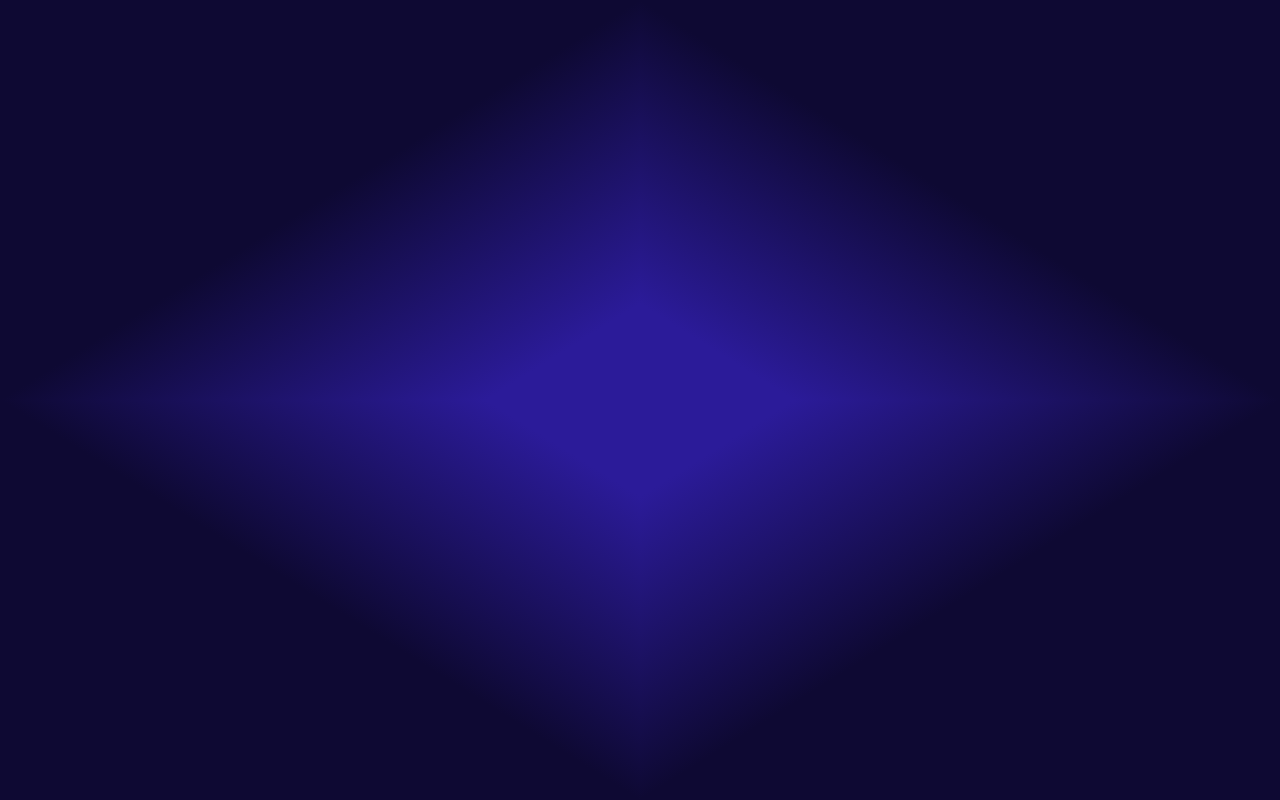
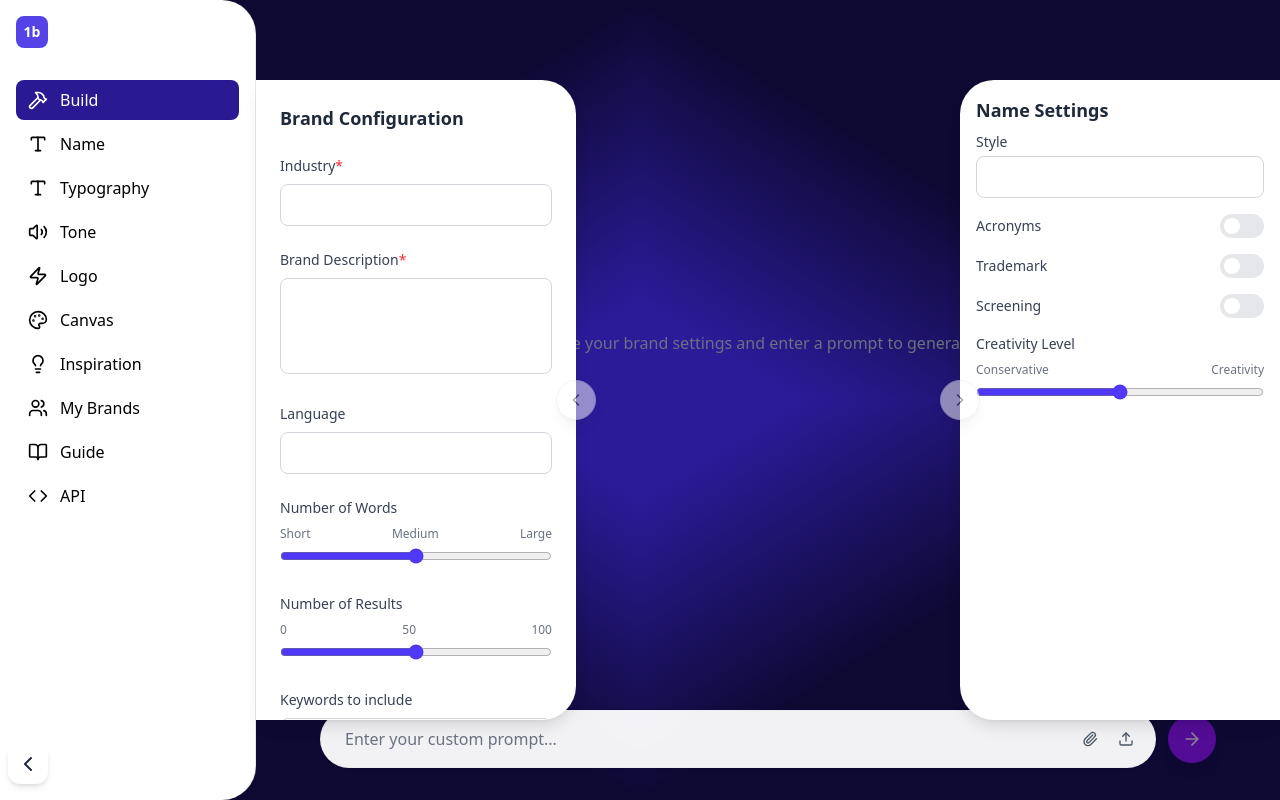
Before and after one commit to aman-ifza/1base, a React (Vite) app in the folder frontend/: page / in a window 1280 px wide. Built offline with nearby package versions, Linux system fonts and the light colour scheme.

Commit message:
added sone pages

```diff
--- a/frontend/src/App.jsx
+++ b/frontend/src/App.jsx
@@ -23,13 +23,15 @@ import TypographyTemplate from './components/TypographyTemplate';
 import TypographyPreview from './components/TypographyPreview';
 import TypographySidebar from './components/TypographySidebar';
 import Build from './Pages/Build';
+import MyBrands from './Pages/MyBrands';
+import Name from './Pages/Name';
 import GuidePage from './Pages/GuidePage';
 
 function App() {
 
   return (
     <div>
-
+      <Name />
     </div>
   )
 }
--- /dev/null
+++ b/frontend/src/Pages/MyBrands.jsx
@@ -0,0 +1,63 @@
+import React from 'react';
+import Sidebar from '../components/Sidebar';
+import Brand from '../components/Brand';
+
+const MyBrands = () => {
+  const brandData = [
+    {
+      id: 1,
+      name: "1base",
+      description: "Created via 1BASE",
+      logo: "/src/assets/base.png",
+      backgroundColor: "from-blue-600 to-gray-800"
+    },
+    {
+      id: 2,
+      name: "Nvidia",
+      description: "Created via 1BASE",
+      logo: "/src/assets/nvidia-logo.png",
+      backgroundColor: "from-green-600 to-gray-800"
+    },
+    {
+      id: 3,
+      name: "Apple",
+      description: "Created via 1BASE",
+      logo: "/src/assets/apple-logo.png",
+      backgroundColor: "from-gray-800 to-black"
+    }
+  ];
+
+  return (
+    <div className="min-h-screen flex">
+      {/* Left Sidebar */}
+      <div className="flex-shrink-0">
+        <Sidebar />
+      </div>
+
+      {/* Main Content Area */}
+      <div className="flex-1 flex flex-col overflow-hidden">
+
+        {/* Scrollable Brand Cards Container with Glass Background */}
+        <div className="flex-1 overflow-y-auto p-8 pt-12">
+          <div className="max-w-6xl mx-auto">
+            <div className="bg-white/5 backdrop-blur-md border border-white/10 rounded-2xl p-6 shadow-xl">
+              <div className="space-y-8">
+                {brandData.map((brand) => (
+                  <Brand
+                    key={brand.id}
+                    name={brand.name}
+                    description={brand.description}
+                    logo={brand.logo}
+                    backgroundColor={brand.backgroundColor}
+                  />
+                ))}
+              </div>
+            </div>
+          </div>
+        </div>
+      </div>
+    </div>
+  );
+};
+
+export default MyBrands;
--- /dev/null
+++ b/frontend/src/Pages/Name.jsx
@@ -0,0 +1,56 @@
+import React, { useState } from 'react';
+import Sidebar from '../components/Sidebar';
+import NameMiniSidebar from '../components/NameMiniSidebar';
+import NameRightMiniSidebar from '../components/NameRightMiniSidebar';
+import PromptBar from '../components/PromptBar';
+import Chatbox from '../components/Chatbox';
+
+const Name = () => {
+  const [isPromptSubmitted, setIsPromptSubmitted] = useState(false);
+
+  const handlePromptSubmit = () => {
+    setIsPromptSubmitted(true);
+  };
+
+  return (
+    <div className="min-h-screen flex">
+      {/* Left Sidebar */}
+      <div className="flex-shrink-0">
+        <Sidebar />
+      </div>
+
+      {/* NameMiniSidebar - positioned fixed to attach to main sidebar */}
+      <NameMiniSidebar isCollapsed={isPromptSubmitted} />
+
+      {/* Main Content Area */}
+      <div className="flex-1 flex flex-col">
+
+        {/* Central workspace area */}
+        <div className="flex-1 flex items-center justify-center p-8">
+          {isPromptSubmitted ? (
+            <div className="w-full h-full animate-fade-in">
+              <Chatbox />
+            </div>
+          ) : (
+            <div className="text-center text-gray-500 transition-opacity duration-300">
+              {/* Placeholder content when no prompt is submitted */}
+              <p>Configure your brand settings and enter a prompt to generate names</p>
+            </div>
+          )}
+        </div>
+
+        {/* Bottom Prompt Bar */}
+        <div className="flex-shrink-0 p-6 pb-8">
+          <PromptBar onSubmit={handlePromptSubmit} />
+        </div>
+      </div>
+
+      {/* Right Sidebar */}
+      <div className="flex-shrink-0">
+        <NameRightMiniSidebar isCollapsed={isPromptSubmitted} />
+      </div>
+    </div>
+  );
+};
+
+export default Name;
--- a/frontend/src/components/NameMiniSidebar.jsx
+++ b/frontend/src/components/NameMiniSidebar.jsx
@@ -1,7 +1,7 @@
 import React, { useState } from 'react';
 import { ChevronLeft, ChevronRight } from 'lucide-react';
 
-const NameMiniSidebar = () => {
+const NameMiniSidebar = ({ isCollapsed: forceCollapsed }) => {
   const [isCollapsed, setIsCollapsed] = useState(false);
   const [selectedIndustry, setSelectedIndustry] = useState('');
   const [brandDescription, setBrandDescription] = useState('');
@@ -10,11 +10,14 @@ const NameMiniSidebar = () => {
   const [resultCount, setResultCount] = useState(50);
   const [keywords, setKeywords] = useState('');
 
+  // Use forced collapsed state if provided, otherwise use internal state
+  const actuallyCollapsed = forceCollapsed !== undefined ? forceCollapsed : isCollapsed;
+
   return (
-    <div className="fixed left-0 top-1/2 -translate-y-1/2 flex h-[80vh]">
+    <div className="fixed left-64 top-1/2 -translate-y-1/2 flex h-[80vh] z-10">
       <div
         className={`bg-white transition-all duration-300 ease-in-out overflow-hidden
-        ${isCollapsed ? 'w-0' : 'w-80'}
+        ${actuallyCollapsed ? 'w-0' : 'w-80'}
         h-full rounded-tr-[34px] rounded-br-[34px] shadow-lg`}
       >
         <div className="h-full overflow-y-auto scrollbar-thin scrollbar-thumb-gray-300 scrollbar-track-transparent p-6">
@@ -121,12 +124,14 @@ const NameMiniSidebar = () => {
       {/* Toggle Button */}
       <div className="relative">
         <button
-          onClick={() => setIsCollapsed(!isCollapsed)}
+          onClick={() => forceCollapsed === undefined && setIsCollapsed(!isCollapsed)}
+          disabled={forceCollapsed !== undefined}
           className={`absolute top-1/2 -translate-y-1/2 flex items-center justify-center transition-all duration-300
             w-10 h-10 bg-white hover:bg-gray-50 rounded-full shadow-lg border border-gray-200
-            ${isCollapsed ? 'left-3' : '-right-5'}`}
+            ${actuallyCollapsed ? 'left-3' : '-right-5'}
+            ${forceCollapsed !== undefined ? 'opacity-50 cursor-not-allowed' : ''}`}
         >
-          {isCollapsed ? (
+          {actuallyCollapsed ? (
             <ChevronRight className="w-5 h-5 text-gray-600" />
           ) : (
             <ChevronLeft className="w-5 h-5 text-gray-600" />
--- a/frontend/src/components/NameRightMiniSidebar.jsx
+++ b/frontend/src/components/NameRightMiniSidebar.jsx
@@ -1,7 +1,7 @@
 import React, { useState } from 'react';
 import { ChevronLeft, ChevronRight } from 'lucide-react';
 
-const NameRightMiniSidebar = () => {
+const NameRightMiniSidebar = ({ isCollapsed: forceCollapsed }) => {
   const [isCollapsed, setIsCollapsed] = useState(false);
   const [style, setStyle] = useState('Professional');
   const [useAcronyms, setUseAcronyms] = useState(false);
@@ -9,17 +9,22 @@ const NameRightMiniSidebar = () => {
   const [needsScreening, setNeedsScreening] = useState(false);
   const [creativityLevel, setCreativityLevel] = useState(50);
 
+  // Use forced collapsed state if provided, otherwise use internal state
+  const actuallyCollapsed = forceCollapsed !== undefined ? forceCollapsed : isCollapsed;
+
   return (
     <div className="relative isolate">
       <div className="fixed right-0 top-1/2 -translate-y-1/2 flex h-[80vh] z-10">
         <div className="relative">
           <button
-            onClick={() => setIsCollapsed(!isCollapsed)}
+            onClick={() => forceCollapsed === undefined && setIsCollapsed(!isCollapsed)}
+            disabled={forceCollapsed !== undefined}
             className={`absolute top-1/2 -translate-y-1/2 flex items-center justify-center transition-all duration-300
               w-10 h-10 bg-white hover:bg-gray-50 rounded-full shadow-lg border border-gray-200 z-20
-              ${isCollapsed ? 'right-3' : '-left-5'}`}
+              ${actuallyCollapsed ? 'right-3' : '-left-5'}
+              ${forceCollapsed !== undefined ? 'opacity-50 cursor-not-allowed' : ''}`}
           >
-            {isCollapsed ? (
+            {actuallyCollapsed ? (
               <ChevronLeft className="w-5 h-5 text-gray-600" />
             ) : (
               <ChevronRight className="w-5 h-5 text-gray-600" />
@@ -29,7 +34,7 @@ const NameRightMiniSidebar = () => {
 
         <div
           className={`bg-white transition-all duration-300 ease-in-out overflow-hidden
-          ${isCollapsed ? 'w-0' : 'w-80'}
+          ${actuallyCollapsed ? 'w-0' : 'w-80'}
           h-full rounded-tl-[34px] rounded-bl-[34px] shadow-lg`}
         >
           <div className="h-full overflow-y-auto scrollbar-thin scrollbar-thumb-gray-300 scrollbar-track-transparent p-4">
--- a/frontend/src/components/PromptBar.jsx
+++ b/frontend/src/components/PromptBar.jsx
@@ -1,33 +1,48 @@
-import React from 'react';
+import React, { useState } from 'react';
 import { Paperclip, Upload, ArrowRight } from 'lucide-react';
 
-const PromptBar = () => {
+const PromptBar = ({ onSubmit }) => {
+  const [prompt, setPrompt] = useState('');
+
+  const handleSubmit = (e) => {
+    e.preventDefault();
+    if (prompt.trim() && onSubmit) {
+      onSubmit(prompt);
+    }
+  };
+
   return (
     <div className="w-full max-w-4xl mx-auto">
-      <div className="flex items-center gap-3">
+      <form onSubmit={handleSubmit} className="flex items-center gap-3">
         {/* Input Section */}
         <div className="flex-1 relative">
           <input
             type="text"
+            value={prompt}
+            onChange={(e) => setPrompt(e.target.value)}
             placeholder="Enter your custom prompt..."
             className="w-full bg-white/95 backdrop-blur-sm rounded-full px-6 py-4 pr-20 text-gray-800 placeholder-gray-500 text-base border border-gray-200/50 shadow-sm focus:outline-none focus:ring-2 focus:ring-purple-500/20 focus:border-purple-500/30"
           />
           {/* Icons inside input */}
           <div className="absolute right-4 top-1/2 -translate-y-1/2 flex items-center gap-2">
-            <button className="p-1.5 hover:bg-gray-100 rounded-full transition-colors">
+            <button type="button" className="p-1.5 hover:bg-gray-100 rounded-full transition-colors">
               <Paperclip className="w-4 h-4 text-gray-600" />
             </button>
-            <button className="p-1.5 hover:bg-gray-100 rounded-full transition-colors">
+            <button type="button" className="p-1.5 hover:bg-gray-100 rounded-full transition-colors">
               <Upload className="w-4 h-4 text-gray-600" />
             </button>
           </div>
         </div>
 
         {/* Send Button */}
-        <button className="w-12 h-12 rounded-full bg-purple-600 hover:bg-purple-700 flex items-center justify-center shadow-lg transition-colors">
+        <button
+          type="submit"
+          className="w-12 h-12 rounded-full bg-purple-600 hover:bg-purple-700 flex items-center justify-center shadow-lg transition-colors disabled:opacity-50 disabled:cursor-not-allowed"
+          disabled={!prompt.trim()}
+        >
           <ArrowRight className="w-5 h-5 text-white" />
         </button>
-      </div>
+      </form>
     </div>
   );
 };
--- a/frontend/src/index.css
+++ b/frontend/src/index.css
@@ -79,3 +79,19 @@ body {
   background-color: #0E0933; /* Fallback for gaps */
   color: white;
 }
+
+/* Custom animations */
+@keyframes fadeIn {
+  from {
+    opacity: 0;
+    transform: translateY(20px);
+  }
+  to {
+    opacity: 1;
+    transform: translateY(0);
+  }
+}
+
+.animate-fade-in {
+  animation: fadeIn 0.5s ease-in-out;
+}
```
Also changed, not shown: frontend/src/components/Brand.jsx (+7 -8 lines), frontend/src/components/Chatbox.jsx (+30 -5 lines).
